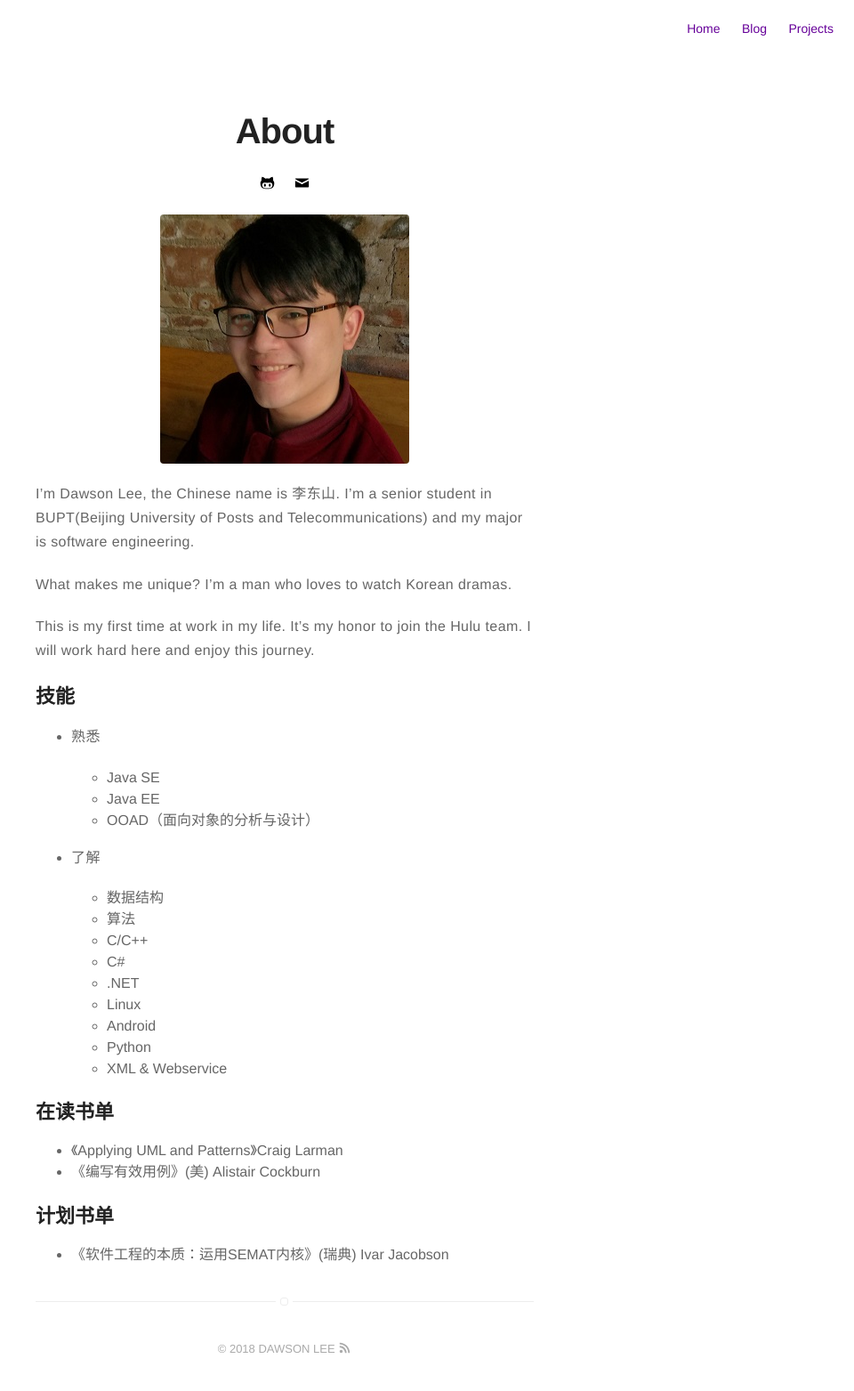
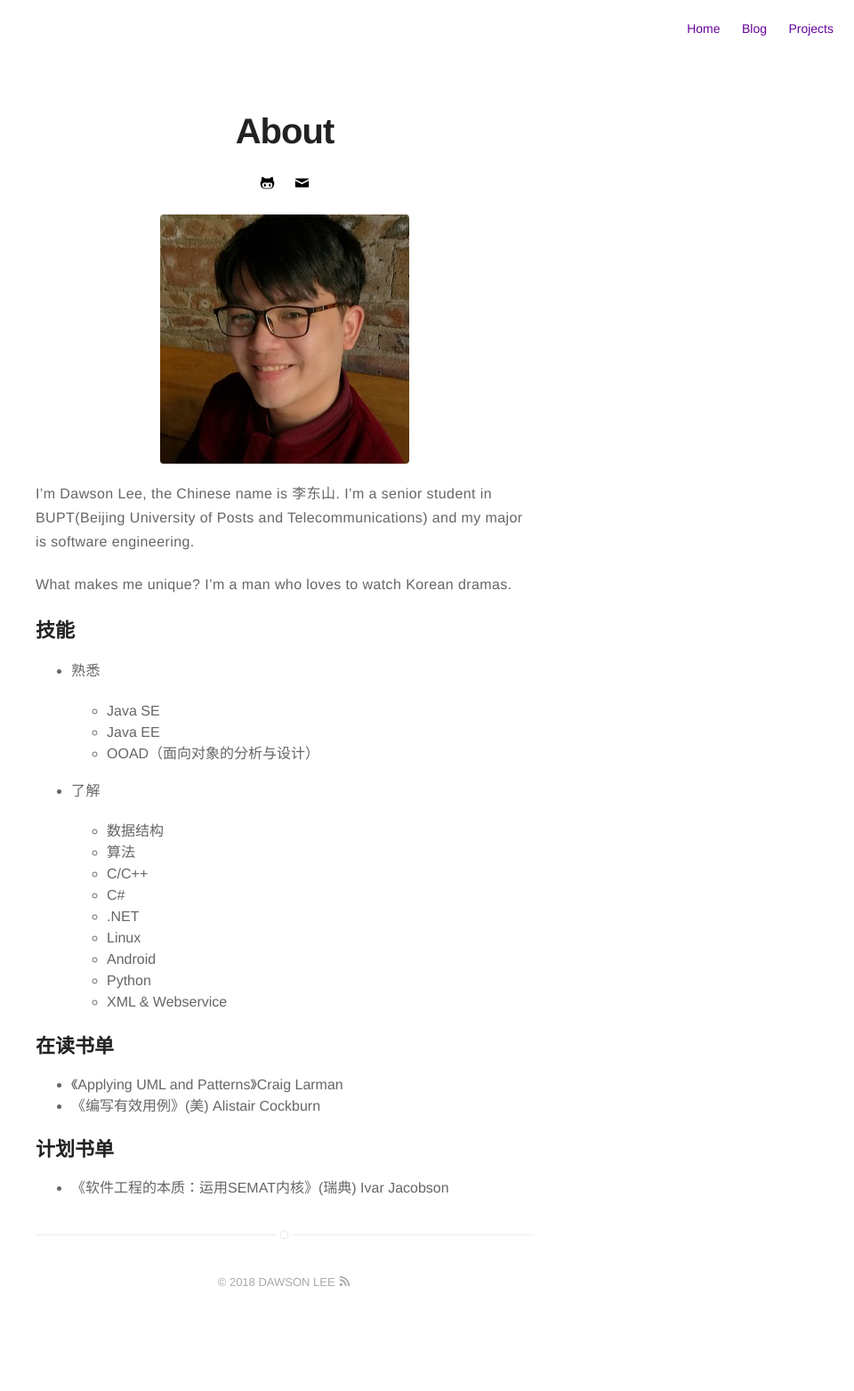
Before and after one commit to dawsonlee1790/dawsonlee1790.github.io, a Jekyll site: the page built from about.md, in a window 1280 px wide. Shown: the whole page at 89% size, without its empty margins (320-1280 px from the left). Built offline with Jekyll 4.4.1, drawn with Linux system fonts in a browser that asks for light colours; after the commit the page ends 1488 px from its top, so only the background shows below that.

Commit message:
修改个人简介

```diff
--- a/about.md
+++ b/about.md
@@ -12,8 +12,6 @@ and my major is software engineering.
 
 What makes me unique? I'm a man who loves to watch Korean dramas.
 
-This is my first time at work in my life. It's my honor to join the Hulu team.
-I will work hard here and enjoy this journey.
 
 ## 技能
 
```
